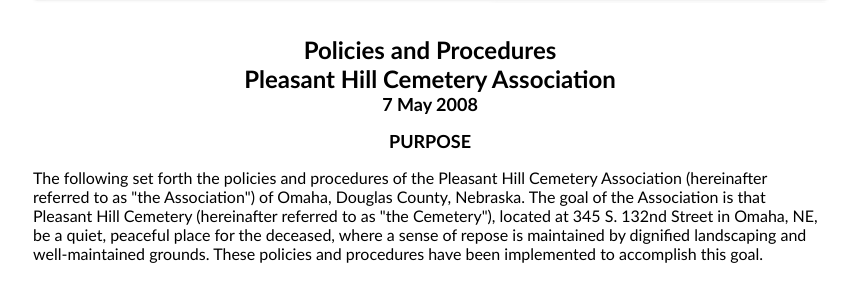
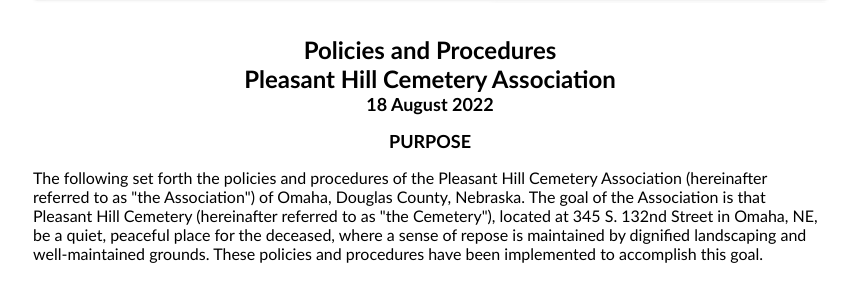
Before and after one commit to avondohren/pleasanthillomaha, a Jekyll site: the page built from policies.html, in a window 1280 px wide and 900 px high. Shown: the part 173-454 px from the top of the window, without its empty margins (210-1070 px from the left). Built offline with Jekyll 4.4.1, drawn with Linux system fonts in a browser that asks for light colours; Markdown is read by kramdown in place of the engine named in the settings.

Commit message:
Update date

```diff
--- a/policies.html
+++ b/policies.html
@@ -5,7 +5,7 @@ title: Policies
 
 <div class="Text">
 	<h1 style="padding:0 0 0 0; margin:1em 0 0 0;">Policies and Procedures<br />Pleasant Hill Cemetery Association</h1>
-	<h2 style="padding:0 0 0 0; margin:0 0 0 0;">7 May 2008</h2>
+	<h2 style="padding:0 0 0 0; margin:0 0 0 0;">18 August 2022</h2>
 
 	<h2>PURPOSE</h2>
 	<p>The following set forth the policies and procedures of the Pleasant Hill Cemetery Association (hereinafter referred to as &quot;the Association&quot;) of Omaha, Douglas County, Nebraska.  The goal of the Association is that Pleasant Hill Cemetery (hereinafter referred to as &quot;the Cemetery&quot;), located at 345 S. 132nd Street in Omaha, NE, be a quiet, peaceful place for the deceased, where a sense of repose is maintained by dignified landscaping and well-maintained grounds. These policies and procedures have been implemented to accomplish this goal.</p>
```
